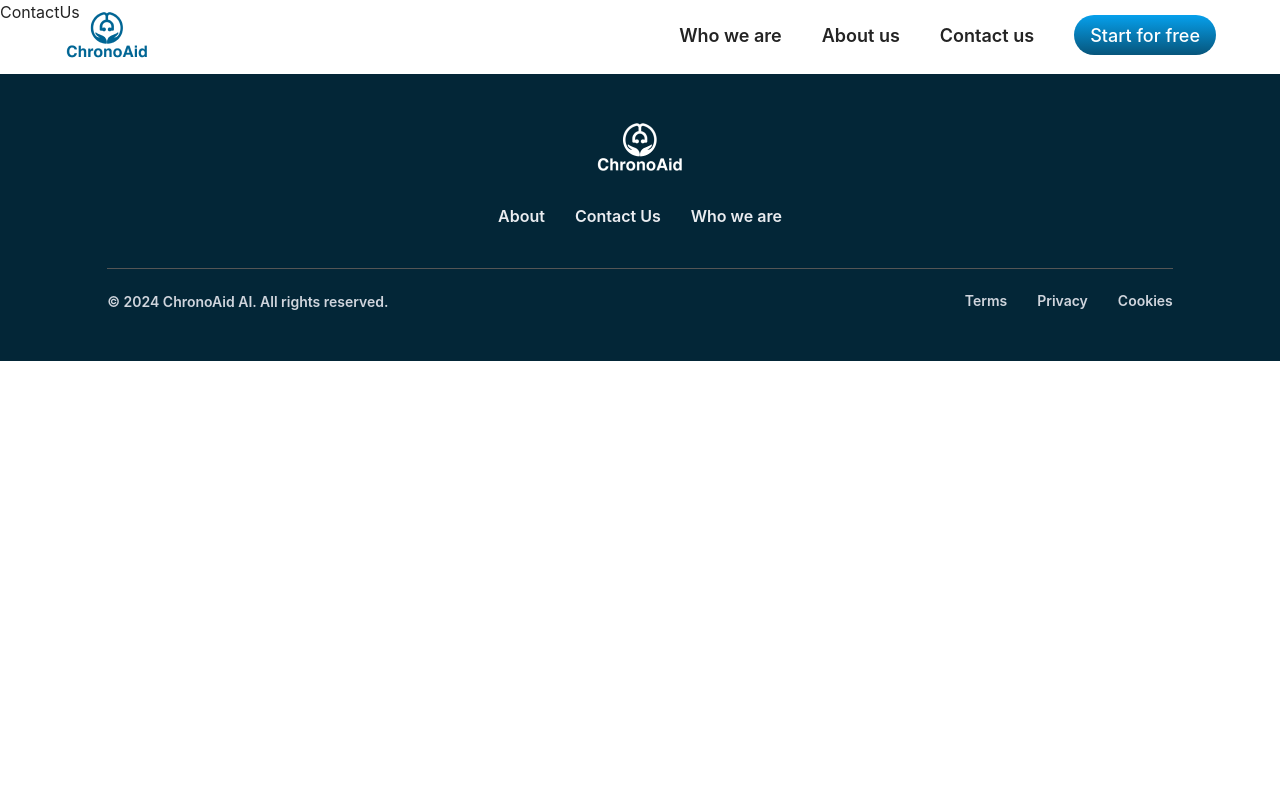
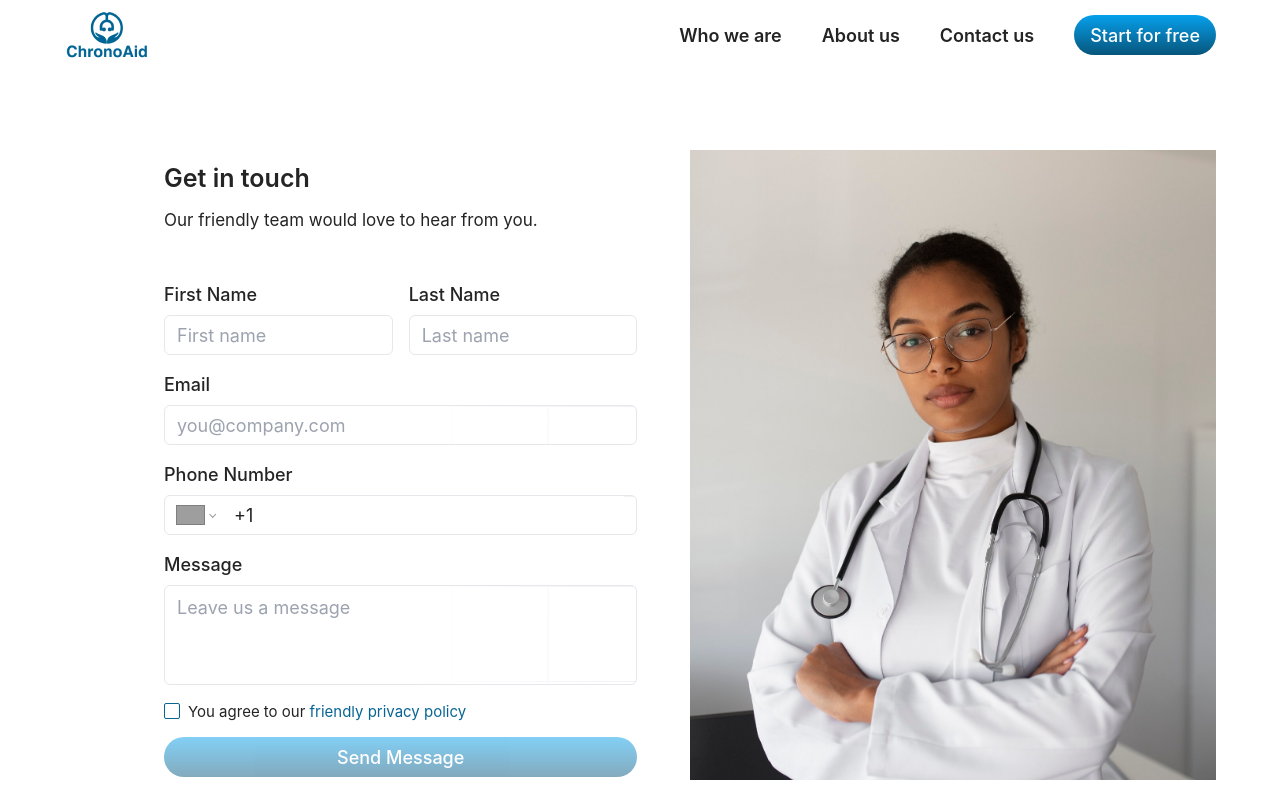
Before and after one commit to Okwoli-Godwin/chronoaid-website, a React (Vite) app in the folder client/: page /contactus in a window 1280 px wide. Shown: the top 800 px of the page. Built offline with nearby package versions, Linux system fonts and the light colour scheme; grey boxes are pictures that could not be loaded.

Commit message:
contact page done

```diff
--- a/client/package.json
+++ b/client/package.json
@@ -10,14 +10,19 @@
     "preview": "vite preview"
   },
   "dependencies": {
+    "@radix-ui/react-checkbox": "^1.1.1",
+    "@radix-ui/react-label": "^2.1.0",
     "@radix-ui/react-slot": "^1.1.0",
     "@types/react-icons": "^3.0.0",
+    "@types/react-phone-number-input": "^3.0.17",
     "@types/react-router-dom": "^5.3.3",
     "class-variance-authority": "^0.7.0",
     "clsx": "^2.1.1",
+    "lucide-react": "^0.441.0",
     "react": "^18.2.0",
     "react-dom": "^18.2.0",
     "react-icons": "^5.3.0",
+    "react-phone-number-input": "^3.4.8",
     "react-router-dom": "^6.26.2",
     "tailwind-merge": "^2.5.2"
   },
--- /dev/null
+++ b/client/src/components/ui/checkbox.tsx
@@ -0,0 +1,30 @@
+"use client"
+
+import * as React from "react"
+import * as CheckboxPrimitive from "@radix-ui/react-checkbox"
+import { Check } from "lucide-react"
+
+import { cn } from "../../lib/utils"
+
+const Checkbox = React.forwardRef<
+  React.ElementRef<typeof CheckboxPrimitive.Root>,
+  React.ComponentPropsWithoutRef<typeof CheckboxPrimitive.Root>
+>(({ className, ...props }, ref) => (
+  <CheckboxPrimitive.Root
+    ref={ref}
+    className={cn(
+      "peer h-4 w-4 shrink-0 rounded-sm border border-primary ring-offset-background focus-visible:outline-none focus-visible:ring-2 focus-visible:ring-ring focus-visible:ring-offset-2 disabled:cursor-not-allowed disabled:opacity-50 data-[state=checked]:bg-primary data-[state=checked]:text-primary-foreground",
+      className
+    )}
+    {...props}
+  >
+    <CheckboxPrimitive.Indicator
+      className={cn("flex items-center justify-center text-current")}
+    >
+      <Check className="h-4 w-4" />
+    </CheckboxPrimitive.Indicator>
+  </CheckboxPrimitive.Root>
+))
+Checkbox.displayName = "Checkbox"
+
+export { Checkbox }
--- /dev/null
+++ b/client/src/components/ui/input.tsx
@@ -0,0 +1,25 @@
+import * as React from "react"
+
+import { cn } from "../../lib/utils"
+
+export interface InputProps
+  extends React.InputHTMLAttributes<HTMLInputElement> {}
+
+const Input = React.forwardRef<HTMLInputElement, InputProps>(
+  ({ className, type, ...props }, ref) => {
+    return (
+      <input
+        type={type}
+        className={cn(
+          "flex h-10 w-full rounded-md border border-input bg-background px-3 py-2 text-sm ring-offset-background file:border-0 file:bg-transparent file:text-sm file:font-medium placeholder:text-muted-foreground focus-visible:outline-none focus-visible:ring-2 focus-visible:ring-ring focus-visible:ring-offset-2 disabled:cursor-not-allowed disabled:opacity-50",
+          className
+        )}
+        ref={ref}
+        {...props}
+      />
+    )
+  }
+)
+Input.displayName = "Input"
+
+export { Input }
--- /dev/null
+++ b/client/src/components/ui/label.tsx
@@ -0,0 +1,26 @@
+"use client"
+
+import * as React from "react"
+import * as LabelPrimitive from "@radix-ui/react-label"
+import { cva, type VariantProps } from "class-variance-authority"
+
+import { cn } from "../../lib/utils"
+
+const labelVariants = cva(
+  "text-sm font-medium leading-none peer-disabled:cursor-not-allowed peer-disabled:opacity-70"
+)
+
+const Label = React.forwardRef<
+  React.ElementRef<typeof LabelPrimitive.Root>,
+  React.ComponentPropsWithoutRef<typeof LabelPrimitive.Root> &
+    VariantProps<typeof labelVariants>
+>(({ className, ...props }, ref) => (
+  <LabelPrimitive.Root
+    ref={ref}
+    className={cn(labelVariants(), className)}
+    {...props}
+  />
+))
+Label.displayName = "Label"
+
+export { Label }
--- /dev/null
+++ b/client/src/components/ui/textarea.tsx
@@ -0,0 +1,24 @@
+import * as React from "react"
+
+import { cn } from "../../lib/utils"
+
+export interface TextareaProps
+  extends React.TextareaHTMLAttributes<HTMLTextAreaElement> {}
+
+const Textarea = React.forwardRef<HTMLTextAreaElement, TextareaProps>(
+  ({ className, ...props }, ref) => {
+    return (
+      <textarea
+        className={cn(
+          "flex min-h-[80px] w-full rounded-md border border-input bg-background px-3 py-2 text-sm ring-offset-background placeholder:text-muted-foreground focus-visible:outline-none focus-visible:ring-2 focus-visible:ring-ring focus-visible:ring-offset-2 disabled:cursor-not-allowed disabled:opacity-50",
+          className
+        )}
+        ref={ref}
+        {...props}
+      />
+    )
+  }
+)
+Textarea.displayName = "Textarea"
+
+export { Textarea }
--- a/client/src/pages/ContactUs/ContactUs.tsx
+++ b/client/src/pages/ContactUs/ContactUs.tsx
@@ -1,8 +1,94 @@
+'use client'
+import React from 'react'
+import { useState } from 'react'
+import { Button } from "../../components/ui/button"
+import { Input } from "../../components/ui/input"
+import { Label } from "../../components/ui/label"
+import { Textarea } from "../../components/ui/textarea"
+import { Checkbox } from "../../components/ui/checkbox"
+import PhoneInput from 'react-phone-number-input'
+import 'react-phone-number-input/style.css'
+import { Link } from 'react-router-dom'
+import img from "../../assets/image-01.png"
 
+const CustomInput = React.forwardRef((props, ref: any) => {
+  return (
+    <input
+      {...props}
+      ref={ref}
+      className="w-full h-10 px-3 py-2 outline-none"
+    />
+  )
+})
 
 const ContactUs = () => {
+  const [phoneNumber, setPhoneNumber] = useState<string | undefined>("")
+  const [agreedToPolicy, setAgreedToPolicy] = useState(false)
+
   return (
-    <div>ContactUs</div>
+    <div className='w-[100%] pt-[150px] sm:pt-[140px] xsm:pt-[140px] flex justify-center'>
+      <div className='w-[90%] flex justify-between pl-[100px] md:pl-[0px] sm:pl-[0px] xsm:pl-[0px]'>
+        <div className='w-[45%] flex flex-col md:w-[100%] sm:w-[100%] xsm:w-[100%]'>
+          <h1 className='text-[25px] sm:text-[23px] xsm:text-[23px] mt-[10px] font-[600]'>
+            Get in touch
+          </h1>
+          <p className='text-[17px] font-[400] mt-[10px]'>
+            Our friendly team would love to hear from you.
+          </p>
+
+          <form className='w-[100%] mt-[50px] flex flex-col'>
+            <div className='grid grid-cols-2 gap-4 sm:grid-cols-1 xsm:grid-cols-1'>
+              <div className='space-y-2'>
+                <Label htmlFor='firstName' className='font-[500] sm:text-[16px] xsm:text-[16px]'>First Name</Label>
+                <Input id='firstName' placeholder='First name' required/>
+              </div>
+              <div className='space-y-2'>
+                <Label htmlFor='lastName' className='font-[500] sm:text-[16px] xsm:text-[16px'>Last Name</Label>
+                <Input id='lastName' placeholder='Last name' required/>
+              </div>
+            </div>
+            <div className='space-y-2 mt-[18px]'>
+              <Label htmlFor='email' className='font-[500] sm:text-[16px] xsm:text-[16px'>Email</Label>
+              <Input id='email' type='email' placeholder='you@company.com' required/>
+            </div>
+            <div className='space-y-2 mt-[18px]'>
+              <Label htmlFor='phone' className='sm:text-[16px] xsm:text-[16px'>Phone Number</Label>
+              <PhoneInput
+                international
+                countryCallingCodeEditable={false}
+                defaultCountry='US'
+                value={phoneNumber}
+                onChange={(value) => setPhoneNumber(value)}
+                inputComponent={CustomInput}
+                className='w-full h-10 px-3 py-2 border border-input bg-background rounded-md text-sm placeholder:text-muted-foreground overflow-hidden focus:outline-none focus:ring-2 focus:ring-ring focus:ring-offset-2'
+              />
+            </div>
+            <div className='space-y-2 mt-[18px]'>
+              <Label htmlFor='message' className='sm:text-[16px] xsm:text-[16px'>Message</Label>
+              <Textarea id="message" placeholder="Leave us a message" className="min-h-[100px] resize-none" required/>
+            </div>
+            <div className="flex items-center space-x-2 mt-[18px]">
+              <Checkbox
+                id="privacy-policy"
+                checked={agreedToPolicy}
+                onCheckedChange={(checked: any) => setAgreedToPolicy(checked as boolean)}
+              />
+              <Label htmlFor="privacy-policy" className="text-[15px] font-[400] leading-none peer-disabled:cursor-not-allowed peer-disabled:opacity-70">
+                You agree to our{' '}
+                <Link to="" className="text-primary hover:underline text-[15px] font-[400]">
+                  friendly privacy policy
+                </Link>
+              </Label>
+            </div>
+            <Button type="submit" className="w-full mt-[18px] bg-custom-gradient rounded-full text-white" disabled={!agreedToPolicy}>Send Message</Button>
+          </form>
+        </div>
+
+        <div className='w-[50%] h-[630px] overflow-hidden md:hidden sm:hidden xsm:hidden'>
+          <img src={img} alt="image" className='w-[100%] h-[100%] object-cover'/>
+        </div>
+      </div>
+    </div>
   )
 }
 
```
Also changed, not shown: client/src/assets/image-01.png (added), 1 other file (tests, documents, lock files or other folders).
